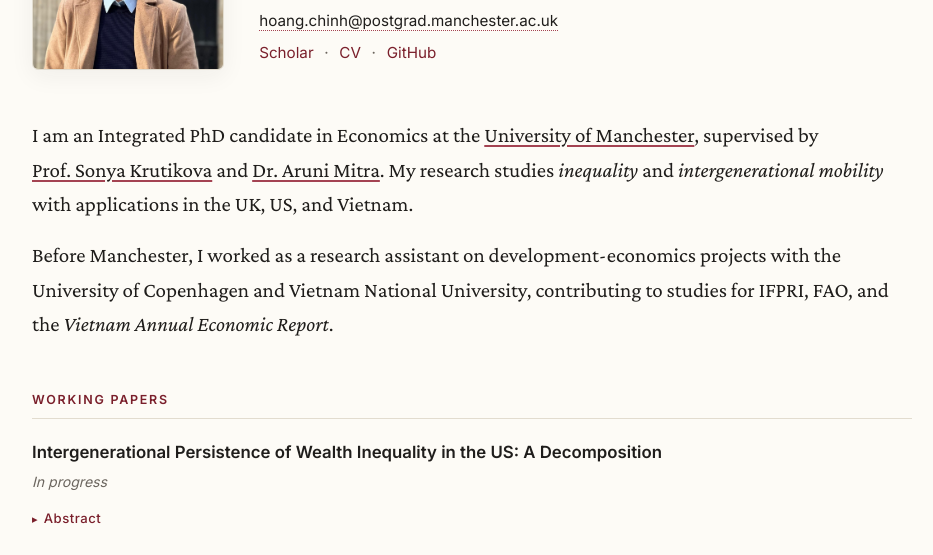
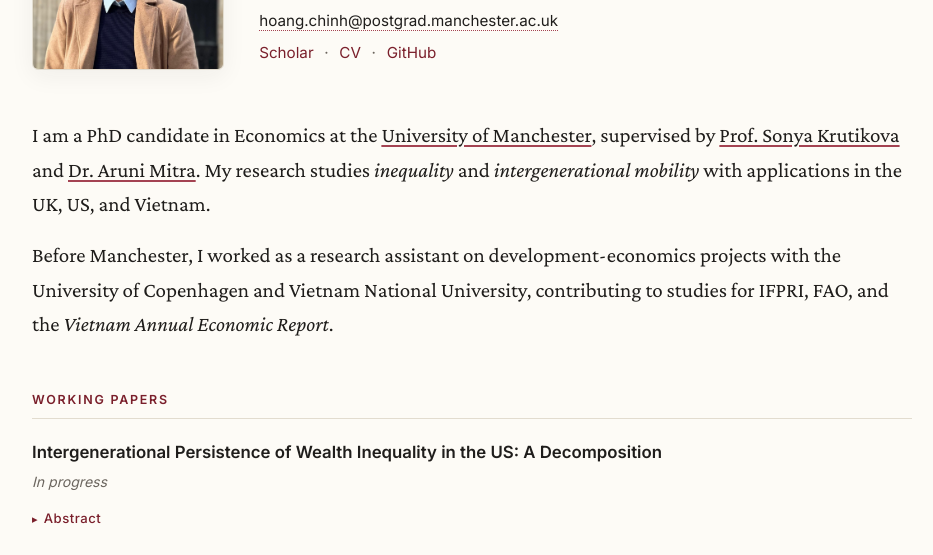
Before and after one commit to chinh-hoangduc/chinh-hoangduc.github.io, a plain HTML site: page index.html in a window 1280 px wide. Shown: the part 186-741 px from the top of the page, without its empty margins (168-1101 px from the left). Drawn offline with nearby package versions, Linux system fonts and the light colour scheme.

Commit message:
tweak intro

```diff
--- a/index.html
+++ b/index.html
@@ -50,7 +50,7 @@
     <!-- ============== ABOUT ============== -->
     <section id="about">
       <p>
-        I am an Integrated PhD candidate in Economics at the
+        I am a PhD candidate in Economics at the
         <a href="https://www.humanities.manchester.ac.uk/economics/" target="_blank" rel="noopener">University of Manchester</a>,
         supervised by
         <a href="https://sites.google.com/view/sonyakrutikova/home" target="_blank" rel="noopener">Prof.&nbsp;Sonya Krutikova</a>
```
